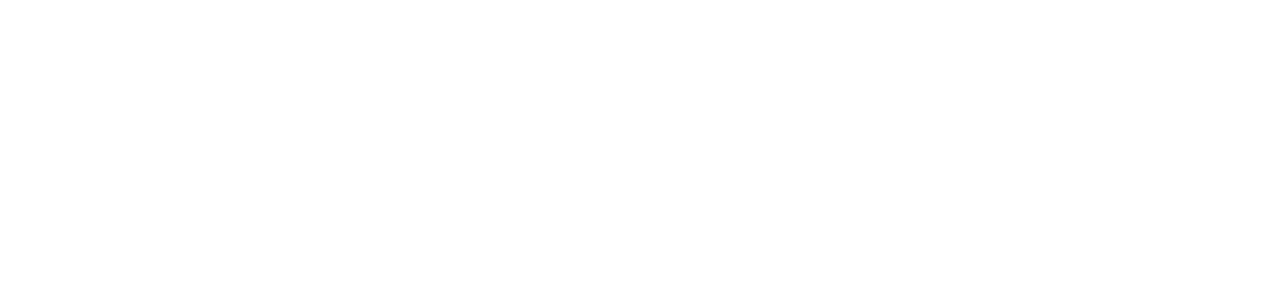
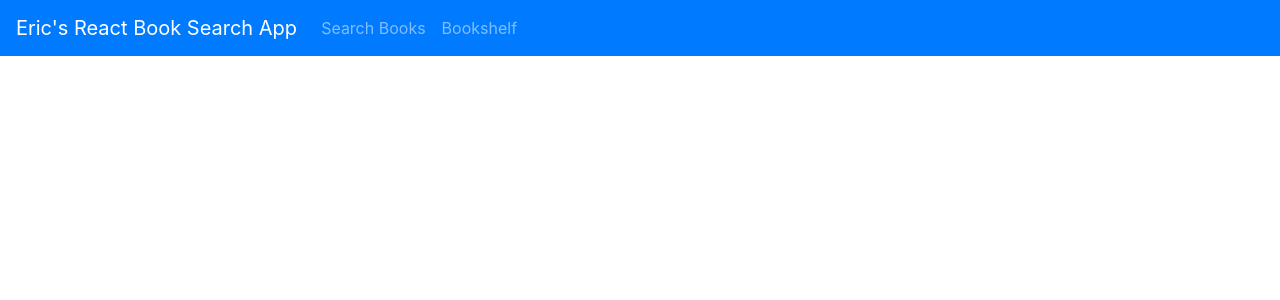
Before and after one commit to eghove/nyt-google-books-search, a React (Create React App) app in the folder client/: page / in a window 1280 px wide. Shown: the top 300 px of the page. Built offline with nearby package versions, Linux system fonts and the light colour scheme.

Commit message:
super basic NavBar component built

```diff
--- a/client/src/App.js
+++ b/client/src/App.js
@@ -1,6 +1,9 @@
 import React from 'react';
 // pull in the React router
 import { BrowserRouter as Router, Route, Switch } from 'react-router-dom';
+
+// import the NavBar
+import NavBar from './components/NavBar';
 
 
 // import './App.css';
@@ -9,6 +12,7 @@
   return (
     <Router>
       <div>
+        <NavBar />
         <Switch>
 
 
--- /dev/null
+++ b/client/src/components/NavBar/index.js
@@ -0,0 +1,23 @@
+import React from "react";
+
+function NavBar() {
+  return (
+    <nav className="navbar navbar-expand-lg navbar-dark bg-primary">
+      <a className="navbar-brand" href="/">
+        Eric's React Book Search App
+      </a>
+      <ul className="navbar-nav">
+        <li className="nav-item">
+          <a className="nav-link" href="/">Search Books</a>
+        </li>
+        <li className="nav-item">
+          <a className="nav-link" href="/books">Bookshelf</a>
+        </li>
+      </ul>
+
+
+    </nav>
+  );
+}
+
+export default NavBar;
```
